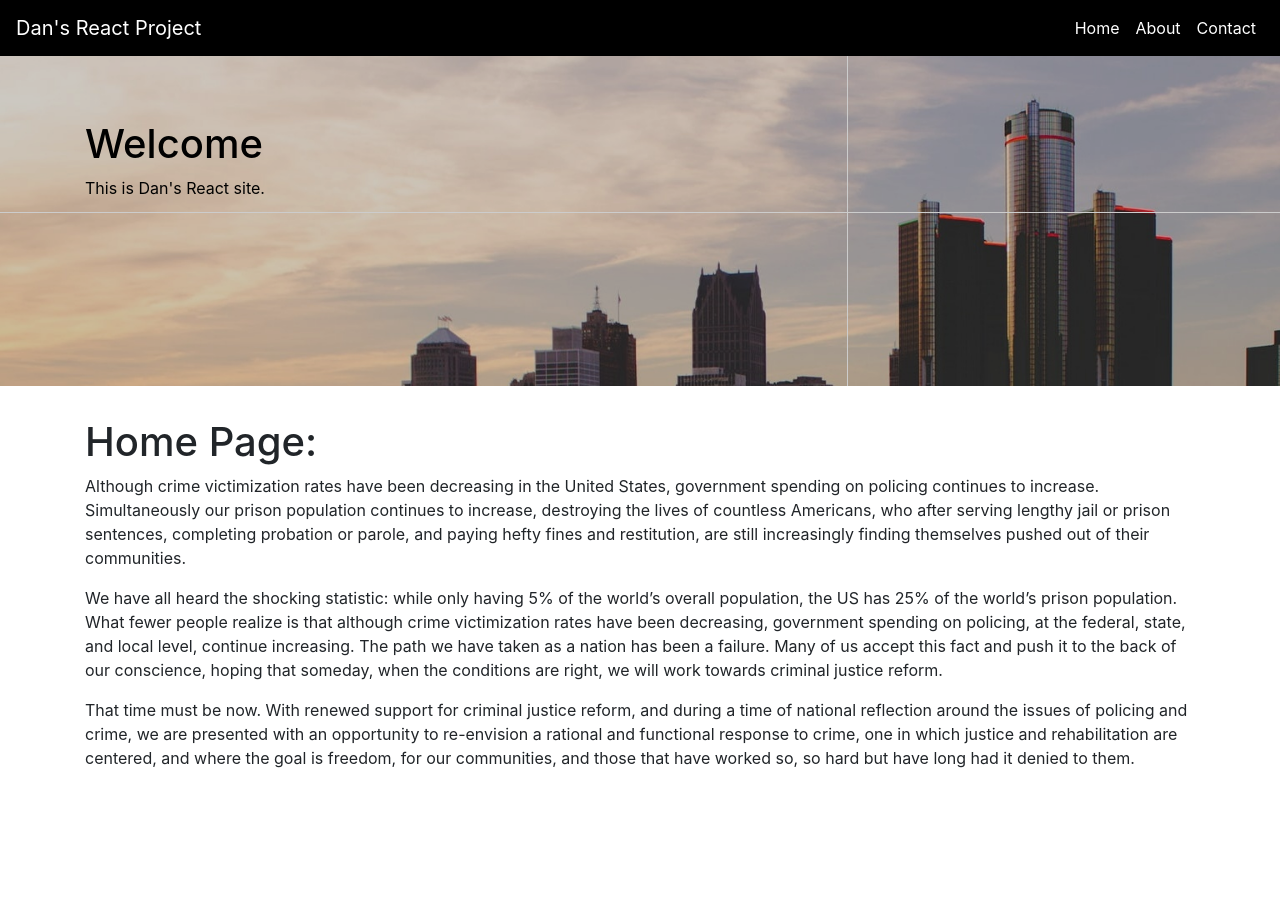
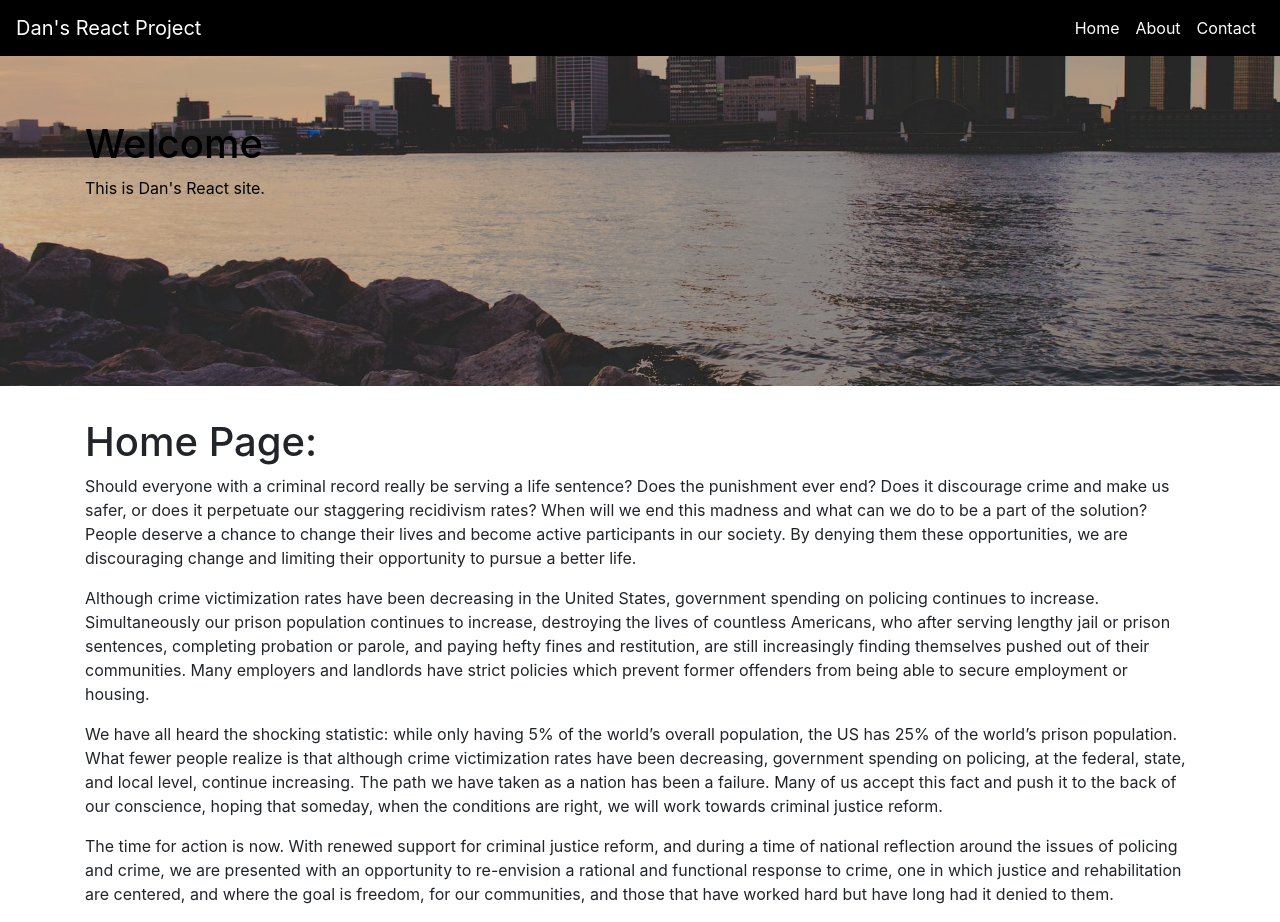
Before and after one commit to datoche-juarez/HON-231-Front-End, a React (Create React App) app: page / in a window 1280 px wide. Before the commit the page ends 800 px from the top, so only its background shows below. Built offline with nearby package versions, Linux system fonts and the light colour scheme.

Commit message:
Updated Home.js and About.js...

```diff
--- a/src/About.js
+++ b/src/About.js
@@ -2,24 +2,34 @@
 
 export const About = () =>  (
         <div>
-            <h1>About Page:</h1>
+            <h1>About Us:</h1>
 
-<p>Our mission is to remove the barriers that stand between those that have had
-     interactions with the criminal justice system and the opportunity to pursuit
-     a healthy life, specifically employment opportunities and housing. The denial
-     of these opportunities to those that have repaid their debt to society is not
-      only cruel, it actively inhibits the reintegration process. This destructive
-      cycle does not function, not for the individual, and not for our communities.
-      </p>
-
-<p>At a time when millions of Americans are asking what they can do to be a part of
-     the solution, and are looking for opportunities to work towards tangible results,
-      we are working to create a space for those who have previously been denied the
-      most basic of freedoms to connect with places of business and landlords who have
-       made a commitment to move beyond denying opportunities to those with criminal
-        records. Our hope is that everyone with the desire and the willingness has the
-         chance to better their lives and that our communities will reap the rewards of
-          healthier, more inclusive, and more productive society.
-          </p>
+            <p>
+    Our mission is to remove the barriers that stand between those that have
+    had interactions with the criminal justice system and the opportunity to
+    pursuit a healthy life, specifically employment opportunities and housing.
+    The denial of these opportunities to those that have repaid their debt to
+    society is not only cruel, but it also actively inhibits the reintegration
+    process. This destructive cycle does not function, not for the individual,
+    and not for our communities.
+</p>
+<p>
+    At a time when millions of Americans are asking what they can do to be a
+    part of the solution, and are looking for opportunities to work towards
+    tangible results, we are working to create a space for those who have
+    previously been denied the most basic of freedoms to connect with places of
+    business and landlords who have made a commitment to move beyond denying
+    opportunities to those with criminal records. Our hope is that everyone
+    with the desire and the willingness has the chance to better their lives
+    and that our communities will reap the rewards of healthier, more
+    inclusive, and more productive society.
+</p>
+<p>
+    If you own have a place of business or a rental property and believe in our
+    mission, please contact us to be added to our list of resources. Although
+    our goal is to begin building our network in the Metro Detroit area, we
+    hope to expand further as this project picks up momentum. Head over to our
+    contact page to join our movement.
+</p>
         </div>
     )
--- a/src/Home.js
+++ b/src/Home.js
@@ -3,6 +3,15 @@
 export const Home = () =>  (
         <div>
             <h1>Home Page:</h1>
+            <p>
+    Should everyone with a criminal record really be serving a life sentence?
+    Does the punishment ever end? Does it discourage crime and make us safer,
+    or does it perpetuate our staggering recidivism rates? When will we end
+    this madness and what can we do to be a part of the solution? People
+    deserve a chance to change their lives and become active participants in
+    our society. By denying them these opportunities, we are discouraging
+    change and limiting their opportunity to pursue a better life.
+</p>
 <p>
     Although crime victimization rates have been decreasing in the United
     States, government spending on policing continues to increase.
@@ -10,7 +19,8 @@
     lives of countless Americans, who after serving lengthy jail or prison
     sentences, completing probation or parole, and paying hefty fines and
     restitution, are still increasingly finding themselves pushed out of their
-    communities.
+    communities. Many employers and landlords have strict policies which
+    prevent former offenders from being able to secure employment or housing.
 </p>
 <p>
     We have all heard the shocking statistic: while only having 5% of the
@@ -23,12 +33,13 @@
     are right, we will work towards criminal justice reform.
 </p>
 <p>
-    That time must be now. With renewed support for criminal justice reform,
-    and during a time of national reflection around the issues of policing and
-    crime, we are presented with an opportunity to re-envision a rational and
-    functional response to crime, one in which justice and rehabilitation are
-    centered, and where the goal is freedom, for our communities, and those
-    that have worked so, so hard but have long had it denied to them.
+    The time for action is now. With renewed support for criminal justice
+    reform, and during a time of national reflection around the issues of
+    policing and crime, we are presented with an opportunity to re-envision a
+    rational and functional response to crime, one in which justice and
+    rehabilitation are centered, and where the goal is freedom, for our
+    communities, and those that have worked hard but have long had it denied to
+    them.
 </p>
         </div>
     )
```
